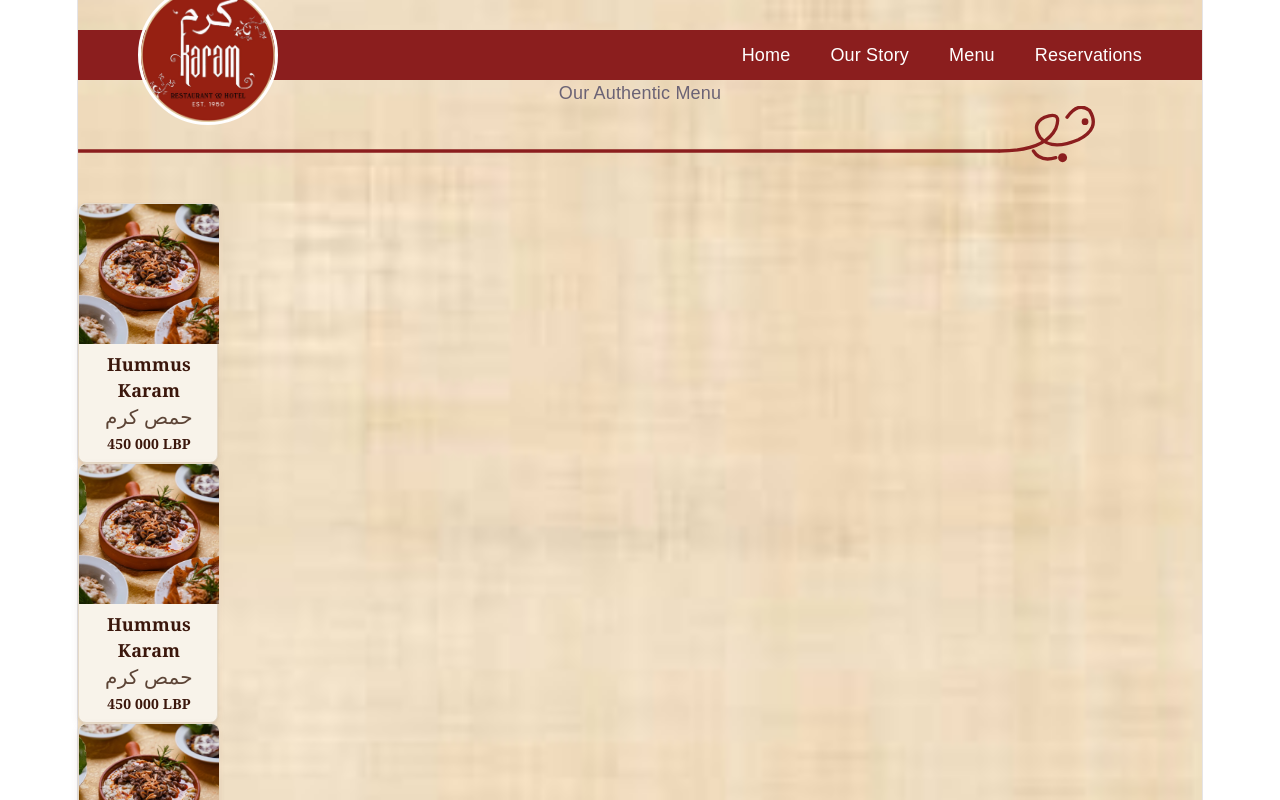
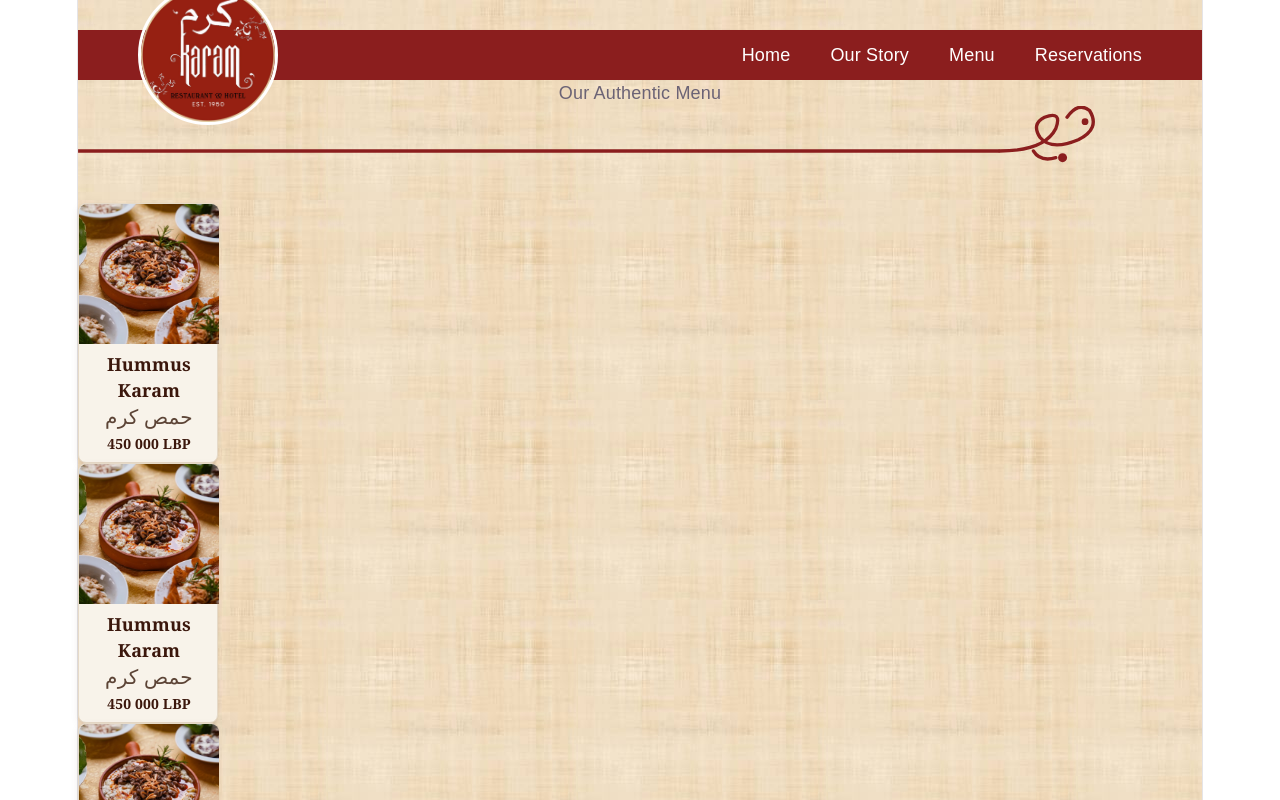
Before and after one commit to KaramRestaurant/Menu, a React (Vite) app: page / in a window 1280 px wide. Shown: the top 800 px of the page. Built offline with nearby package versions, Linux system fonts and the light colour scheme.

Commit message:
--Make wallpaper repeat

```diff
--- a/src/App.css
+++ b/src/App.css
@@ -9,13 +9,7 @@ body {
 }
 
 .hero {
-  height: 100vh;
   width: 100%;
-  background-size: cover;
-  background-position: center;
-  background-repeat: no-repeat;
-
-
 }
 
 .navbar {
--- a/src/App.jsx
+++ b/src/App.jsx
@@ -19,7 +19,7 @@ function App() {
   ];
 
   return (
-    <div className="hero" style={{ backgroundImage: `url(${wallpaper})` }}>
+    <div className="hero" style={{ backgroundImage: `url(${wallpaper})`,backgroundRepeat:'repeat' }}>
       <nav className="navbar">
 
         <div className="logo">
```
